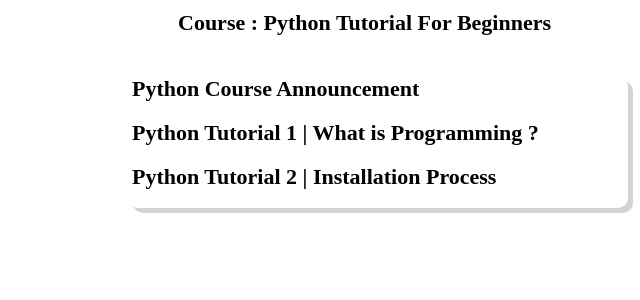
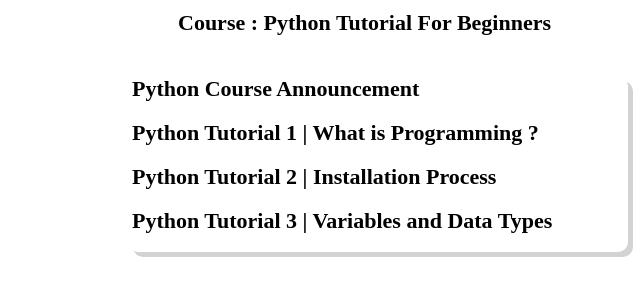
Before and after one commit to Coding-World-us/CodingWorld, a Python web app: template Templates/List_Python_Course.html in a window 1520 px wide. Shown: the top 300 px of the page, without its empty margins (880-1520 px from the left). Run offline with Jinja, Linux system fonts and the light colour scheme; the template is opened without the code that fills it, so the values that code supplies are empty.

Commit message:
Update List_Python_Course.html

```diff
--- a/Templates/List_Python_Course.html
+++ b/Templates/List_Python_Course.html
@@ -9,6 +9,9 @@
     <br>
     <br>
     <b><a href="/python-tutorial-2"><l>Python Tutorial 2 | Installation Process</l></a></b>
+    <br>
+    <br>
+    <b><a href="/python-tutorial-3"><l>Python Tutorial 3 | Variables and Data Types</l></a></b>
     <br>
     <br>
 </div>
```
